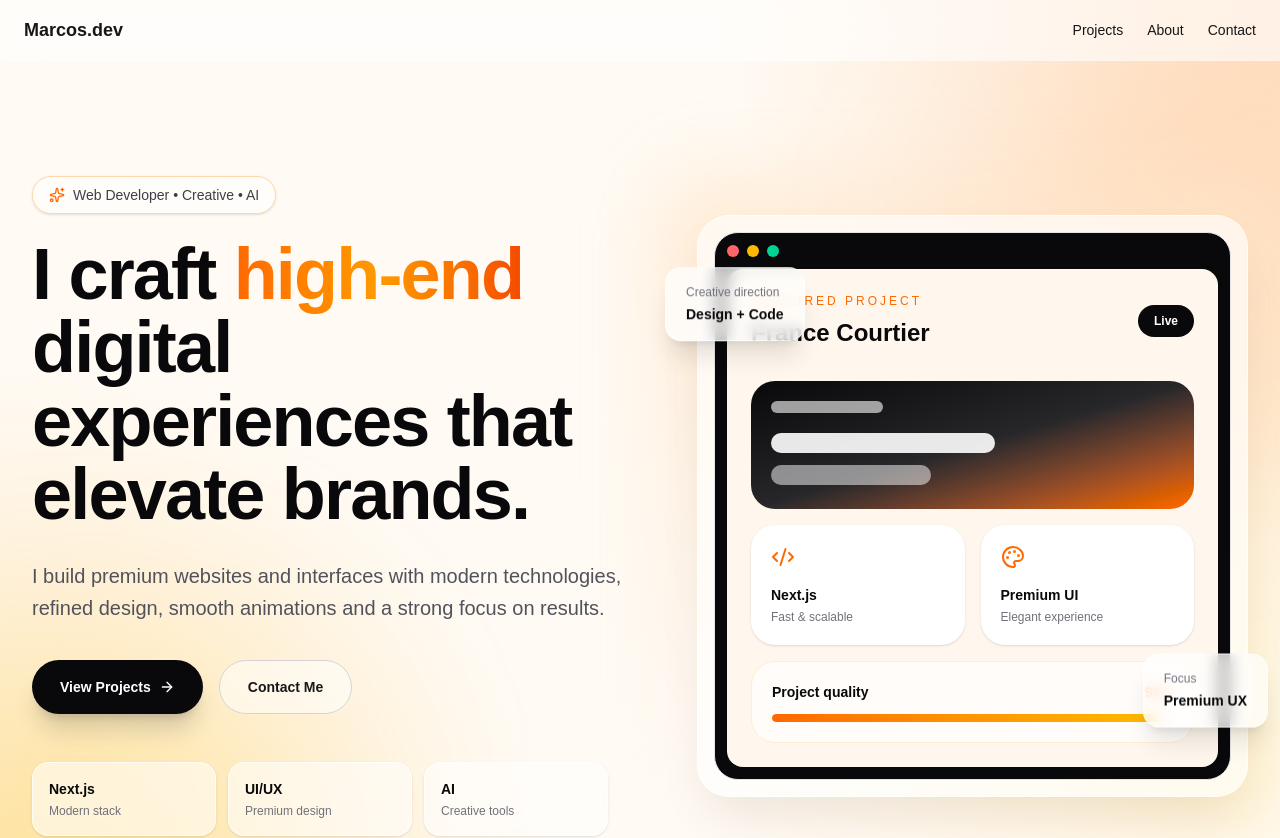
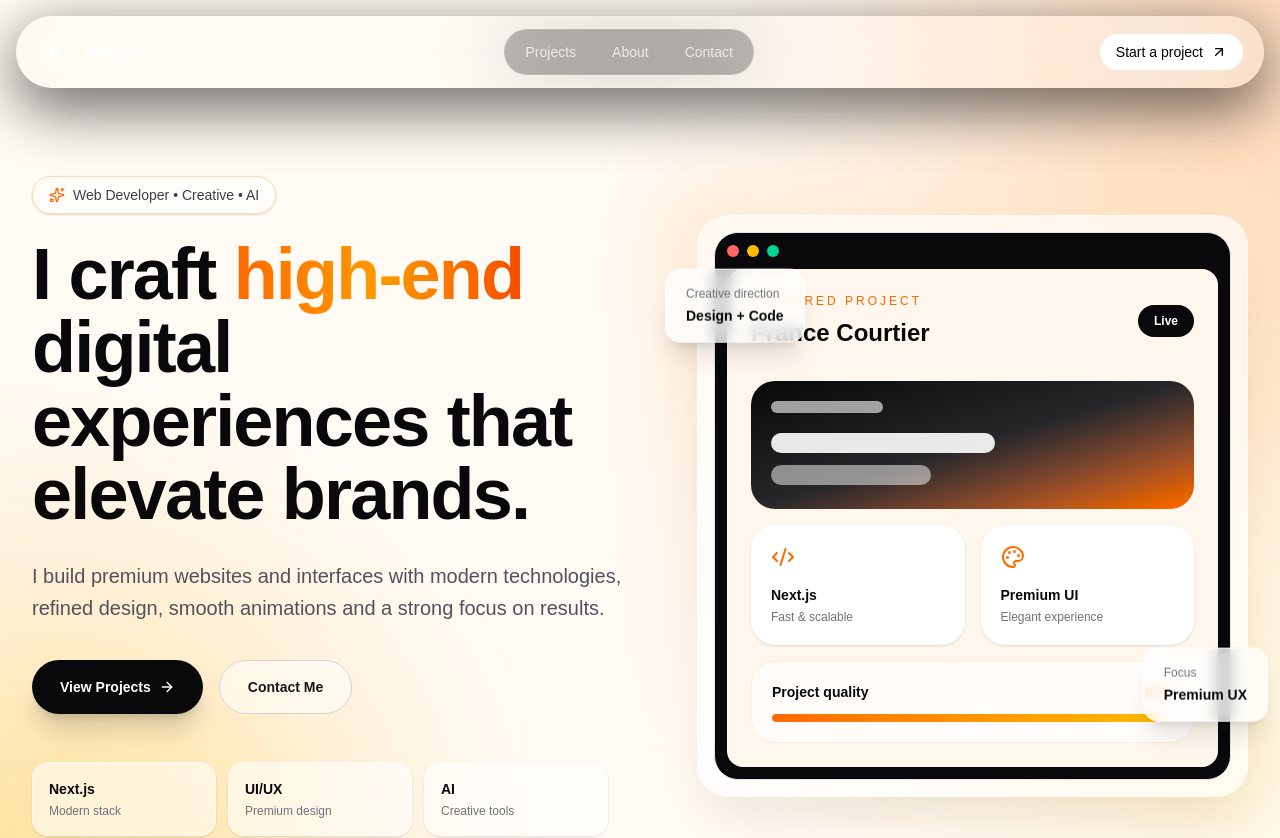
Before and after one commit to markyuna/portfolio-dev, a Next.js app: page / in a window 1280 px wide. Shown: the top 838 px of the page. Built offline with nearby package versions, Linux system fonts and the light colour scheme.

Commit message:
feat: premium navbar + cinematic projects section with motion and depth

```diff
--- a/src/app/(site)/layout.tsx
+++ b/src/app/(site)/layout.tsx
@@ -1,7 +1,14 @@
+import Navbar from "@/components/layout/Navbar";
+
 export default function SiteLayout({
-    children,
-  }: {
-    children: React.ReactNode;
-  }) {
-    return children;
-  }
+  children,
+}: {
+  children: React.ReactNode;
+}) {
+  return (
+    <>
+      <Navbar />
+      {children}
+    </>
+  );
+}
--- a/src/app/(site)/page.tsx
+++ b/src/app/(site)/page.tsx
@@ -1,13 +1,11 @@
 import Navbar from "@/components/layout/Navbar";
 import HeroSection from "@/components/sections/HeroSection";
-import ProjectsSection from "@/components/sections/ProjectsSection";
 
 export default function HomePage() {
   return (
     <>
       <Navbar />
       <HeroSection />
-      <ProjectsSection />
     </>
   );
 }
--- a/src/app/(site)/projects/page.tsx
+++ b/src/app/(site)/projects/page.tsx
@@ -0,0 +1,17 @@
+// src/app/(site)/projects/page.tsx
+
+import ProjectsSection from "@/components/sections/ProjectsSection";
+
+export const metadata = {
+  title: "Projects | Marcos Suarez",
+  description:
+    "Selected projects by Marcos Suarez — premium websites, interactive experiences and modern web applications.",
+};
+
+export default function ProjectsPage() {
+  return (
+    <main className="min-h-screen bg-[#070707] text-white">
+      <ProjectsSection />
+    </main>
+  );
+}
--- a/src/components/layout/Navbar.tsx
+++ b/src/components/layout/Navbar.tsx
@@ -1,32 +1,126 @@
+// src/components/layout/Navbar.tsx
+
 "use client";
 
-import { motion } from "framer-motion";
+import { useEffect, useState } from "react";
+import { AnimatePresence, motion } from "framer-motion";
+import Link from "next/link";
+import { ArrowUpRight, Menu, X } from "lucide-react";
+
+const navLinks = [
+  { label: "Projects", href: "/projects" },
+  { label: "About", href: "/#about" },
+  { label: "Contact", href: "/#contact" },
+];
 
 export default function Navbar() {
+  const [open, setOpen] = useState(false);
+  const [hidden, setHidden] = useState(false);
+
+  useEffect(() => {
+    let lastY = window.scrollY;
+
+    const onScroll = () => {
+      const currentY = window.scrollY;
+
+      if (currentY > lastY && currentY > 90) {
+        setHidden(true);
+        setOpen(false);
+      } else {
+        setHidden(false);
+      }
+
+      lastY = currentY;
+    };
+
+    window.addEventListener("scroll", onScroll, { passive: true });
+
+    return () => window.removeEventListener("scroll", onScroll);
+  }, []);
+
   return (
-    <motion.nav
-      initial={{ y: -80, opacity: 0 }}
-      animate={{ y: 0, opacity: 1 }}
-      transition={{ duration: 0.6 }}
-      className="fixed top-0 left-0 w-full z-50 backdrop-blur-xl bg-white/60 border-b border-white/20"
-    >
-      <div className="mx-auto max-w-7xl px-6 py-4 flex items-center justify-between">
-        <div className="font-semibold text-lg">
-          Marcos.dev
+    <>
+      <motion.nav
+        initial={{ y: -80, opacity: 0 }}
+        animate={{ y: hidden ? -90 : 0, opacity: hidden ? 0 : 1 }}
+        transition={{ duration: 0.45, ease: [0.22, 1, 0.36, 1] }}
+        className="fixed left-0 top-0 z-50 w-full px-4 pt-4"
+      >
+        <div className="mx-auto flex max-w-7xl items-center justify-between rounded-full border border-white/10 bg-white/[0.06] px-5 py-3 text-white shadow-[0_18px_60px_rgba(0,0,0,0.35)] backdrop-blur-2xl">
+          <Link href="/" className="group flex items-center gap-3">
+            <span className="relative flex size-9 items-center justify-center rounded-full border border-white/15 bg-white/10 text-sm font-semibold">
+              M
+              <span className="absolute inset-0 rounded-full bg-gradient-to-br from-white/20 to-transparent opacity-0 transition-opacity duration-300 group-hover:opacity-100" />
+            </span>
+
+            <span className="text-sm font-semibold tracking-tight">
+              Marcos<span className="text-white/45">.dev</span>
+            </span>
+          </Link>
+
+          <div className="hidden items-center gap-1 rounded-full border border-white/10 bg-black/20 p-1 md:flex">
+            {navLinks.map((link) => (
+              <Link
+                key={link.href}
+                href={link.href}
+                className="rounded-full px-4 py-2 text-sm text-white/70 transition duration-300 hover:bg-white/10 hover:text-white"
+              >
+                {link.label}
+              </Link>
+            ))}
+          </div>
+
+          <Link
+            href="/#contact"
+            className="group hidden items-center gap-2 rounded-full bg-white px-4 py-2 text-sm font-medium text-black transition duration-300 hover:scale-[1.03] hover:bg-white/90 md:flex"
+          >
+            Start a project
+            <ArrowUpRight className="size-4 transition duration-300 group-hover:-translate-y-0.5 group-hover:translate-x-0.5" />
+          </Link>
+
+          <button
+            onClick={() => setOpen((value) => !value)}
+            className="flex size-10 items-center justify-center rounded-full border border-white/10 bg-white/10 text-white md:hidden"
+            aria-label="Toggle menu"
+          >
+            {open ? <X className="size-5" /> : <Menu className="size-5" />}
+          </button>
         </div>
+      </motion.nav>
 
-        <div className="flex gap-6 text-sm">
-          <a href="#projects" className="hover:opacity-70">
-            Projects
-          </a>
-          <a href="#about" className="hover:opacity-70">
-            About
-          </a>
-          <a href="#contact" className="hover:opacity-70">
-            Contact
-          </a>
-        </div>
-      </div>
-    </motion.nav>
+      <AnimatePresence>
+        {open && (
+          <motion.div
+            initial={{ opacity: 0, y: -18, scale: 0.98 }}
+            animate={{ opacity: 1, y: 0, scale: 1 }}
+            exit={{ opacity: 0, y: -18, scale: 0.98 }}
+            transition={{ duration: 0.28 }}
+            className="fixed left-4 right-4 top-24 z-40 overflow-hidden rounded-[2rem] border border-white/10 bg-[#090909]/90 p-4 text-white shadow-2xl backdrop-blur-2xl md:hidden"
+          >
+            <div className="flex flex-col gap-2">
+              {navLinks.map((link) => (
+                <Link
+                  key={link.href}
+                  href={link.href}
+                  onClick={() => setOpen(false)}
+                  className="rounded-2xl px-4 py-4 text-lg font-medium text-white/80 transition hover:bg-white/10 hover:text-white"
+                >
+                  {link.label}
+                </Link>
+              ))}
+
+              <Link
+                href="/#contact"
+                onClick={() => setOpen(false)}
+                className="mt-3 flex items-center justify-center gap-2 rounded-full bg-white px-5 py-4 text-sm font-semibold text-black"
+              >
+                Start a project
+                <ArrowUpRight className="size-4" />
+              </Link>
+            </div>
+          </motion.div>
+        )}
+      </AnimatePresence>
+    </>
   );
 }
--- a/src/components/sections/ProjectsSection.tsx
+++ b/src/components/sections/ProjectsSection.tsx
@@ -1,71 +1,84 @@
+// src/components/sections/ProjectsSection.tsx
+
 "use client";
 
-import { motion, useMotionValue, useSpring, useTransform } from "framer-motion";
+import Image from "next/image";
+import Link from "next/link";
+import {
+  motion,
+  useMotionValue,
+  useSpring,
+  useTransform,
+} from "framer-motion";
 import { ArrowUpRight, Sparkles } from "lucide-react";
 
 const projects = [
   {
     title: "France Courtier",
+    subtitle: "High-end financial platform",
     category: "Premium business website",
     description:
       "A refined financial services website with animated sections, lead generation flow and a high-end visual identity.",
     image: "/images/projects/france-courtier.png",
     tags: ["Next.js", "Tailwind", "Framer Motion", "Supabase"],
-    url: "https://francecourtier.fr",
-    featured: true,
+    url: "https://francecourtier-site.vercel.app",
     metrics: ["Lead generation flow", "Premium UI system", "Admin-ready backend"],
   },
   {
     title: "Marcos Papermache",
+    subtitle: "AI-powered art experience",
     category: "Art & e-commerce experience",
     description:
       "A creative website for handmade paper-mâché sculptures, with multilingual content and custom AI image generation experience.",
     image: "/images/projects/marcos-papermache.png",
     tags: ["Next.js", "AI", "Supabase", "Vercel"],
     url: "https://www.marcospapermache.com",
-    featured: false,
     metrics: ["AI creation journey", "Multilingual content", "Premium art direction"],
   },
   {
     title: "Quizmify",
+    subtitle: "Interactive learning system",
     category: "Interactive quiz app",
     description:
       "A modern quiz experience focused on clean interactions, dynamic content and playful user engagement.",
     image: "/images/projects/quizmify.png",
     tags: ["React", "Next.js", "UI Design"],
-    url: "#",
-    featured: false,
+    url: "https://quizmify-two.vercel.app/",
     metrics: ["Interactive UI", "Clean game logic", "Responsive experience"],
   },
 ];
+
+type Project = (typeof projects)[number];
 
 function ProjectCard({
   project,
   index,
 }: {
-  project: (typeof projects)[number];
+  project: Project;
   index: number;
 }) {
+  const isReversed = index % 2 === 1;
+
   const mouseX = useMotionValue(0);
   const mouseY = useMotionValue(0);
 
-  const rotateX = useSpring(useTransform(mouseY, [-0.5, 0.5], [4, -4]), {
-    stiffness: 160,
+  const rotateX = useSpring(useTransform(mouseY, [-0.5, 0.5], [2.5, -2.5]), {
+    stiffness: 140,
     damping: 24,
   });
 
-  const rotateY = useSpring(useTransform(mouseX, [-0.5, 0.5], [-4, 4]), {
-    stiffness: 160,
+  const rotateY = useSpring(useTransform(mouseX, [-0.5, 0.5], [-2.5, 2.5]), {
+    stiffness: 140,
     damping: 24,
   });
 
   return (
     <motion.article
-      initial={{ opacity: 0, y: 48, filter: "blur(10px)" }}
+      initial={{ opacity: 0, y: 64, filter: "blur(14px)" }}
       whileInView={{ opacity: 1, y: 0, filter: "blur(0px)" }}
       viewport={{ once: true, margin: "-120px" }}
       transition={{
-        duration: 0.8,
+        duration: 0.9,
         delay: index * 0.08,
         ease: [0.22, 1, 0.36, 1],
       }}
@@ -93,40 +106,85 @@ function ProjectCard({
         rotateY,
         transformStyle: "preserve-3d",
       }}
-      className={`group relative overflow-hidden rounded-[2rem] border border-white/10 bg-white/[0.035] shadow-2xl shadow-black/40 backdrop-blur-2xl transition duration-500 before:absolute before:inset-0 before:bg-[radial-gradient(circle_at_var(--x)_var(--y),rgba(255,255,255,0.12),transparent_38%)] before:opacity-0 before:transition before:duration-500 hover:-translate-y-1 hover:border-orange-400/40 hover:before:opacity-100 ${
-        project.featured
-          ? "lg:grid lg:grid-cols-[1fr_0.9fr]"
-          : "lg:grid lg:grid-cols-[0.9fr_1fr]"
+      className="group relative overflow-hidden rounded-[2rem] border border-white/10 bg-[#0b0b0c] shadow-[0_28px_120px_rgba(0,0,0,0.55)] transition duration-500 before:absolute before:inset-0 before:bg-[radial-gradient(circle_at_var(--x)_var(--y),rgba(255,255,255,0.13),transparent_34%)] before:opacity-0 before:transition before:duration-500 hover:-translate-y-1 hover:border-orange-300/35 hover:before:opacity-100 md:rounded-[2.5rem]"
+    >
+      <div className="pointer-events-none absolute inset-0 bg-[radial-gradient(circle_at_0%_0%,rgba(255,255,255,0.06),transparent_32%),radial-gradient(circle_at_100%_100%,rgba(249,115,22,0.16),transparent_34%)]" />
+
+      <div className="pointer-events-none absolute inset-x-8 top-0 h-px bg-gradient-to-r from-transparent via-white/25 to-transparent" />
+
+      <div className="relative grid min-h-[620px] lg:grid-cols-2">
+        <ProjectVisual project={project} isReversed={isReversed} />
+
+        <ProjectContent
+          project={project}
+          index={index}
+          isReversed={isReversed}
+        />
+      </div>
+    </motion.article>
+  );
+}
+
+function ProjectVisual({
+  project,
+  isReversed,
+}: {
+  project: Project;
+  isReversed: boolean;
+}) {
+  return (
+    <div
+      className={`relative flex min-h-[340px] items-center justify-center overflow-hidden bg-[radial-gradient(circle_at_50%_35%,rgba(249,115,22,0.22),transparent_34%),linear-gradient(135deg,#030303,#09090b_45%,rgba(67,20,7,0.55))] p-6 md:min-h-[460px] md:p-10 lg:min-h-full ${
+        isReversed ? "lg:order-2" : ""
       }`}
     >
-      <div className="pointer-events-none absolute inset-0 opacity-0 transition duration-700 group-hover:opacity-100">
-        <div className="absolute -right-28 -top-28 h-72 w-72 rounded-full bg-orange-500/20 blur-3xl" />
-        <div className="absolute -bottom-28 left-16 h-64 w-64 rounded-full bg-amber-400/10 blur-3xl" />
+      <div className="absolute inset-0 bg-[linear-gradient(120deg,transparent,rgba(255,255,255,0.11),transparent)] opacity-0 transition duration-1000 group-hover:translate-x-full group-hover:opacity-100" />
+
+      <div className="absolute left-8 top-8 rounded-full border border-white/10 bg-white/[0.06] px-3 py-1 text-[10px] font-semibold uppercase tracking-[0.3em] text-white/50 backdrop-blur-xl">
+        Live project
       </div>
 
+      <motion.div
+        style={{ transform: "translateZ(42px)" }}
+        className="relative w-full max-w-[720px]"
+      >
+        <div className="absolute -inset-8 rounded-[2rem] bg-orange-500/15 blur-3xl opacity-60 transition duration-700 group-hover:opacity-100" />
+
+        <div className="relative overflow-hidden rounded-[1.8rem] border border-white/10 bg-white/[0.04] p-2 shadow-2xl shadow-black/70 backdrop-blur-xl">
+          <Image
+            src={project.image}
+            alt={project.title}
+            width={1200}
+            height={800}
+            className="h-auto w-full rounded-[1.35rem] object-cover transition duration-700 group-hover:scale-[1.035]"
+            priority={false}
+          />
+
+          <div className="pointer-events-none absolute inset-2 rounded-[1.35rem] ring-1 ring-white/10" />
+        </div>
+      </motion.div>
+    </div>
+  );
+}
+
+function ProjectContent({
+  project,
+  index,
+  isReversed,
+}: {
+  project: Project;
+  index: number;
+  isReversed: boolean;
+}) {
+  return (
     <div
-        className={`relative overflow-hidden bg-gradient-to-br from-zinc-950 via-black to-orange-950/20 ${
-          !project.featured ? "lg:order-2" : ""
+      className={`relative flex min-h-[480px] flex-col justify-between border-white/10 bg-white/[0.018] p-7 md:p-10 lg:p-12 ${
+        isReversed ? "lg:border-r" : "lg:border-l"
       }`}
     >
-        <div className="absolute inset-0 bg-[linear-gradient(120deg,transparent,rgba(255,255,255,0.1),transparent)] opacity-0 transition duration-700 group-hover:translate-x-full group-hover:opacity-100" />
-
-        <motion.div
-          style={{ transform: "translateZ(28px)" }}
-          className="relative flex min-h-[260px] items-center justify-center overflow-hidden md:min-h-[340px] lg:min-h-[420px]"
-        >
-          <img
-            src={project.image}
-            alt={project.title}
-            className="w-[76%] max-w-[720px] rounded-[1.6rem] shadow-2xl shadow-black/60 transition duration-700 group-hover:scale-[1.035] group-hover:-translate-y-1 md:w-[74%] lg:w-[80%]"
-          />
-        </motion.div>
-      </div>
-
-      <div className="relative flex flex-col justify-between p-7 md:p-10 lg:p-12">
       <div>
-          <div className="mb-8 flex items-center justify-between gap-6">
-            <p className="text-xs font-semibold uppercase tracking-[0.32em] text-orange-400">
+        <div className="mb-10 flex items-start justify-between gap-6">
+          <p className="max-w-[280px] text-[11px] font-semibold uppercase tracking-[0.36em] text-orange-300">
             {project.category}
           </p>
 
@@ -135,11 +193,13 @@ function ProjectCard({
           </span>
         </div>
 
-          <h3 className="max-w-2xl text-4xl font-semibold tracking-[-0.06em] text-white md:text-5xl lg:text-6xl">
+        <p className="mb-4 text-sm text-zinc-500">{project.subtitle}</p>
+
+        <h3 className="max-w-2xl text-4xl font-semibold tracking-[-0.065em] text-white md:text-5xl lg:text-6xl">
           {project.title}
         </h3>
 
-          <p className="mt-6 max-w-xl text-base leading-8 text-zinc-400">
+        <p className="mt-7 max-w-xl text-base leading-8 text-zinc-400">
           {project.description}
         </p>
 
@@ -147,34 +207,33 @@ function ProjectCard({
           {project.tags.map((tag) => (
             <span
               key={tag}
-                className="rounded-full border border-white/10 bg-white/[0.06] px-3 py-1.5 text-xs font-medium text-zinc-300 backdrop-blur"
+              className="rounded-full border border-white/10 bg-white/[0.06] px-3 py-1.5 text-xs font-medium text-zinc-300 backdrop-blur transition duration-300 group-hover:border-orange-300/20"
             >
               {tag}
             </span>
           ))}
         </div>
 
-          <ul className="mt-8 grid gap-3 border-t border-white/10 pt-7 text-sm text-zinc-400">
+        <ul className="mt-9 grid gap-3 border-t border-white/10 pt-7 text-sm text-zinc-400">
           {project.metrics.map((metric) => (
             <li key={metric} className="flex items-center gap-3">
-                <span className="h-1.5 w-1.5 rounded-full bg-orange-400" />
+              <span className="h-1.5 w-1.5 rounded-full bg-orange-300 shadow-[0_0_18px_rgba(251,146,60,0.9)]" />
               {metric}
             </li>
           ))}
         </ul>
       </div>
 
-        <a
+      <Link
         href={project.url}
         target="_blank"
         rel="noreferrer"
-          className="mt-10 inline-flex w-fit items-center gap-2 rounded-full bg-white px-5 py-3 text-sm font-semibold text-zinc-950 transition duration-300 hover:bg-orange-400 hover:text-white"
+        className="mt-10 inline-flex w-fit items-center gap-2 rounded-full bg-white px-5 py-3 text-sm font-semibold text-zinc-950 transition duration-300 hover:scale-[1.03] hover:bg-orange-400 hover:text-white"
       >
         View case study
         <ArrowUpRight className="h-4 w-4 transition duration-300 group-hover:translate-x-0.5 group-hover:-translate-y-0.5" />
-        </a>
+      </Link>
     </div>
-    </motion.article>
   );
 }
 
@@ -182,14 +241,15 @@ export default function ProjectsSection() {
   return (
     <section
       id="projects"
-      className="relative overflow-hidden bg-[#070707] py-28 text-white md:py-32"
+      className="relative overflow-hidden bg-[#070707] py-28 text-white md:py-36"
     >
-      <div className="absolute inset-0 bg-[radial-gradient(circle_at_20%_10%,rgba(249,115,22,0.22),transparent_30%),radial-gradient(circle_at_80%_90%,rgba(245,158,11,0.14),transparent_32%)]" />
+      <div className="absolute inset-0 bg-[radial-gradient(circle_at_20%_8%,rgba(249,115,22,0.24),transparent_30%),radial-gradient(circle_at_80%_90%,rgba(245,158,11,0.13),transparent_34%)]" />
+      <div className="absolute inset-0 bg-[linear-gradient(to_bottom,rgba(255,255,255,0.04)_1px,transparent_1px),linear-gradient(to_right,rgba(255,255,255,0.03)_1px,transparent_1px)] bg-[size:72px_72px] opacity-[0.08]" />
       <div className="absolute inset-x-0 top-0 h-px bg-gradient-to-r from-transparent via-white/20 to-transparent" />
 
       <div className="relative z-10 mx-auto max-w-7xl px-5 sm:px-6 lg:px-8">
         <motion.div
-          initial={{ opacity: 0, y: 30, filter: "blur(10px)" }}
+          initial={{ opacity: 0, y: 34, filter: "blur(10px)" }}
           whileInView={{ opacity: 1, y: 0, filter: "blur(0px)" }}
           viewport={{ once: true, margin: "-120px" }}
           transition={{ duration: 0.9, ease: [0.22, 1, 0.36, 1] }}
@@ -197,13 +257,13 @@ export default function ProjectsSection() {
         >
           <div>
             <div className="mb-6 inline-flex items-center gap-2 rounded-full border border-white/10 bg-white/[0.06] px-4 py-2 text-sm text-zinc-300 shadow-2xl shadow-orange-500/10 backdrop-blur-xl">
-              <Sparkles className="h-4 w-4 text-orange-400" />
+              <Sparkles className="h-4 w-4 text-orange-300" />
               Selected work
             </div>
 
             <h2 className="max-w-4xl text-5xl font-semibold tracking-[-0.06em] text-white md:text-7xl">
               Digital work with{" "}
-              <span className="bg-gradient-to-r from-orange-400 via-amber-300 to-orange-200 bg-clip-text text-transparent">
+              <span className="bg-gradient-to-r from-orange-400 via-amber-300 to-orange-100 bg-clip-text text-transparent">
                 cinematic depth.
               </span>
             </h2>
@@ -216,7 +276,7 @@ export default function ProjectsSection() {
           </p>
         </motion.div>
 
-        <div className="grid gap-8 lg:gap-10">
+        <div className="grid gap-10">
           {projects.map((project, index) => (
             <ProjectCard key={project.title} project={project} index={index} />
           ))}
```
Lines whose indentation alone changed are shown as unchanged.
